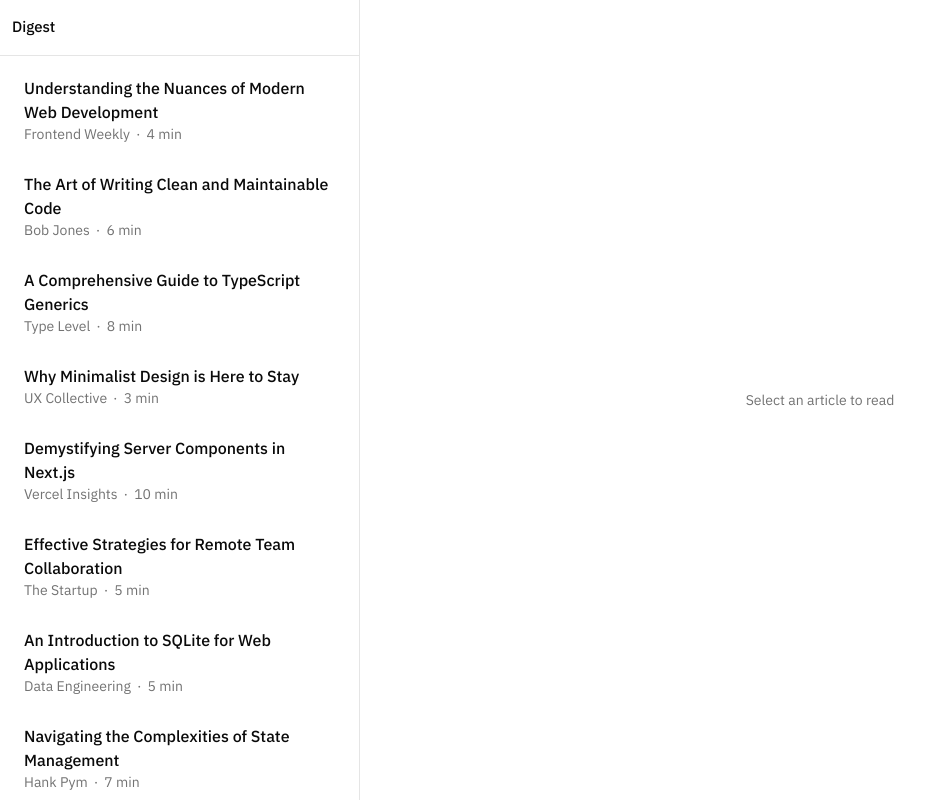
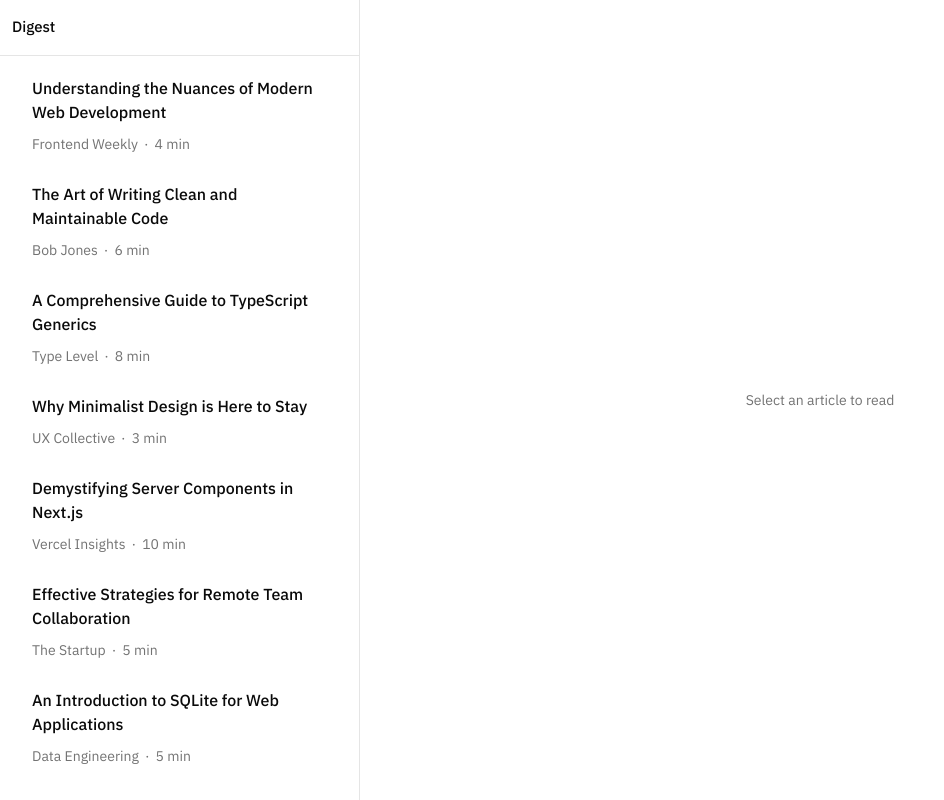
Before and after one commit to richmondsogo/medium-reader, a Next.js app: page / in a window 1280 px wide. Shown: the whole page, without its empty margins (0-944 px from the left). Built offline with nearby package versions, Linux system fonts and the light colour scheme.

Commit message:
style: rounded sidebar hover state, wider heading-to-subtext gap

```diff
--- a/src/app/(reader)/sidebar.tsx
+++ b/src/app/(reader)/sidebar.tsx
@@ -3,6 +3,7 @@
 import Link from "next/link";
 import { usePathname } from "next/navigation";
 import { dummyArticles } from "@/lib/dummy-articles";
+import { ListItemTitle, ListItemTitleSelected, Meta } from "@/components/ui/typography";
 import { cn } from "@/lib/utils";
 
 export function Sidebar({ className }: { className?: string } = {}) {
@@ -32,29 +33,26 @@ export function Sidebar({ className }: { className?: string } = {}) {
           {dummyArticles.map((article) => {
             const href = `/a/${article.id}`;
             const isSelected = pathname === href;
+            const TitleComponent = isSelected ? ListItemTitleSelected : ListItemTitle;
 
             return (
               <li key={article.id} className="m-0 p-0 scroll-my-3">
                 <Link
                   href={href}
-                  className={`block w-full px-4 py-3 transition-colors ${
+                  className={`block mx-2 rounded-lg px-4 py-3 transition-colors ${
                     isSelected ? "bg-muted/60" : "hover:bg-muted/40"
                   }`}
                 >
-                  <span
-                    className={`block text-[16px] leading-[24px] line-clamp-2 text-foreground ${
-                      isSelected ? "font-semibold" : "font-medium"
-                    }`}
-                  >
+                  <TitleComponent className="block line-clamp-2 text-foreground mb-2.5">
                     {article.title}
-                  </span>
-                  <span className="flex min-w-0 items-center gap-1.5 text-[14px] leading-[20px] font-normal text-muted-foreground">
+                  </TitleComponent>
+                  <Meta className="flex min-w-0 items-center gap-1.5">
                     <span className="truncate min-w-0">
                       {article.publicationName || article.authorName}
                     </span>
                     <span className="shrink-0">&middot;</span>
                     <span className="shrink-0">{article.readingTimeMinutes} min</span>
-                  </span>
+                  </Meta>
                 </Link>
               </li>
             );
```
Also changed, not shown: 2 other files (tests, documents, lock files or other folders).
